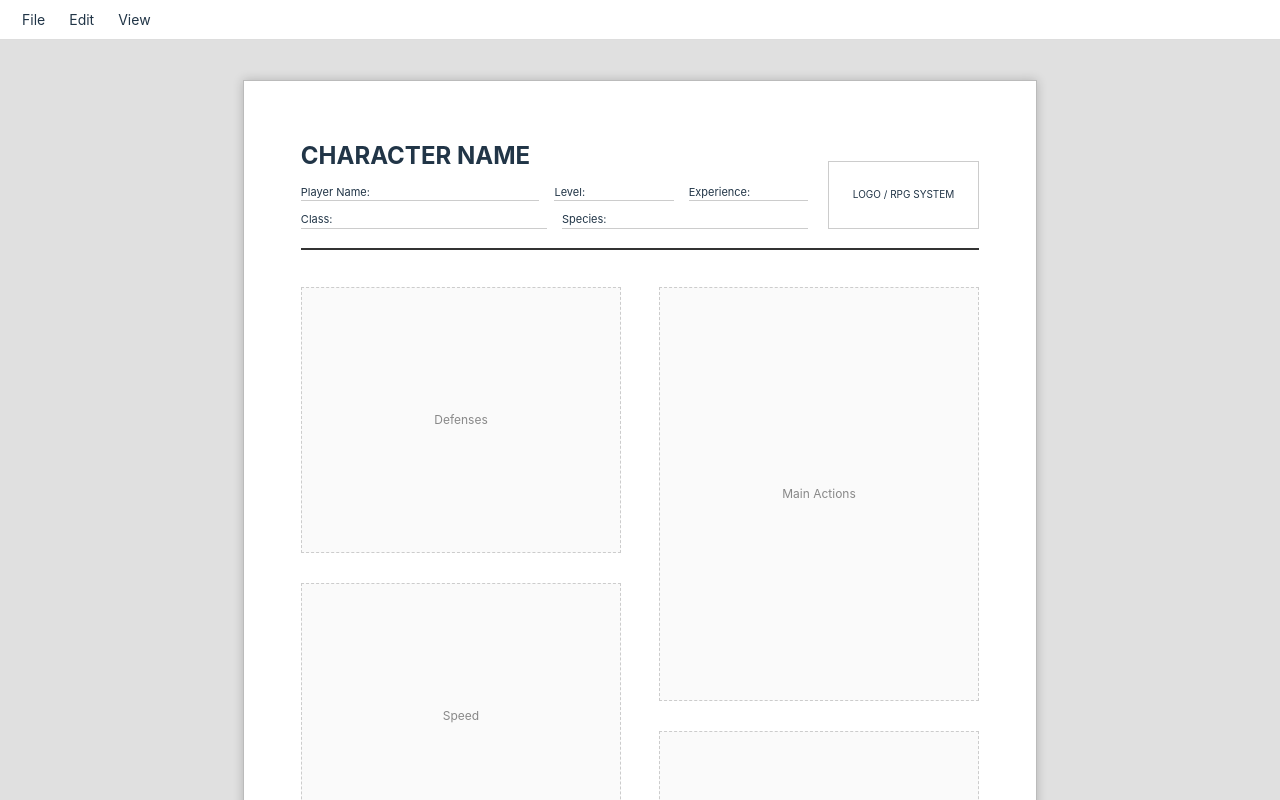
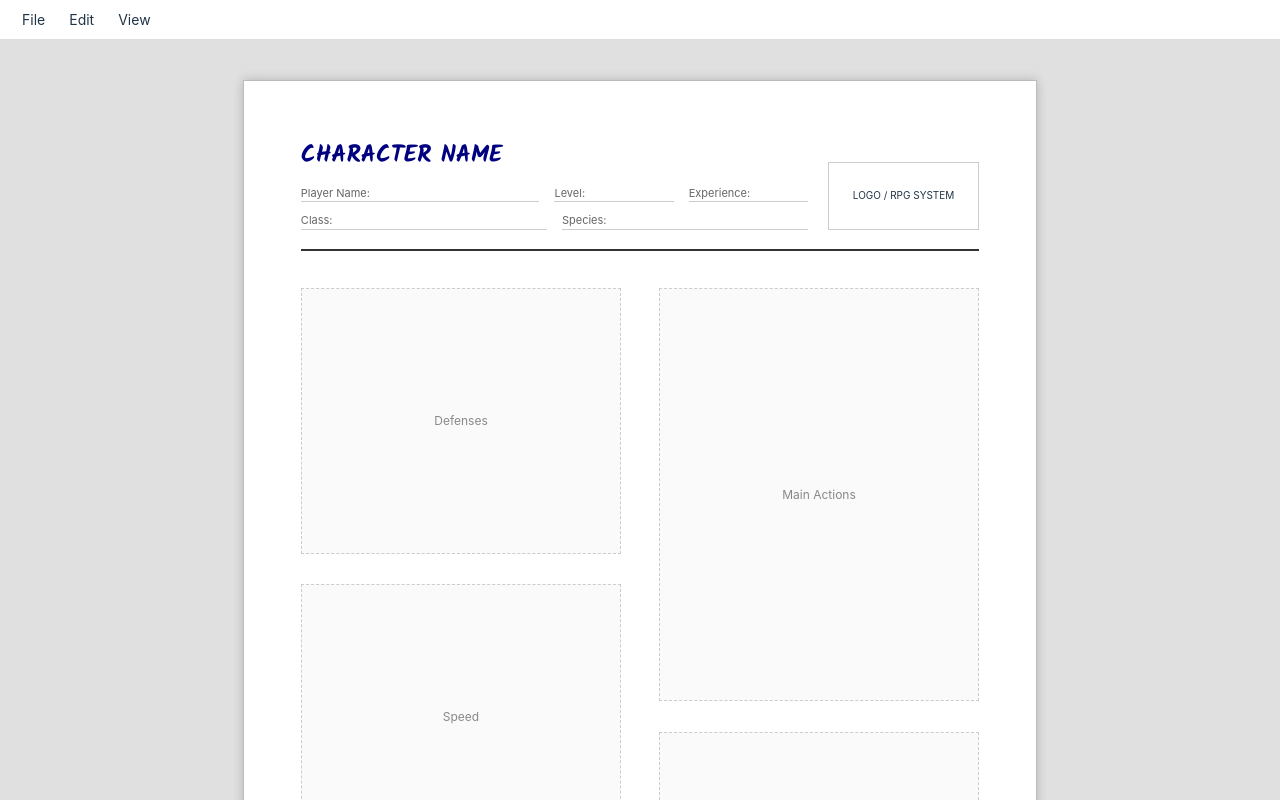
Before and after one commit to firesmoker/EVCharacters, a website built with Vite: page index.html in a window 1280 px wide. Built offline with nearby package versions, Linux system fonts and the light colour scheme.

Commit message:
editable fields

```diff
--- a/index.html
+++ b/index.html
@@ -5,6 +5,9 @@
     <link rel="icon" type="image/svg+xml" href="/vite.svg" />
     <meta name="viewport" content="width=device-width, initial-scale=1.0" />
     <link rel="manifest" href="/manifest.json">
+    <link rel="preconnect" href="https://fonts.googleapis.com">
+    <link rel="preconnect" href="https://fonts.gstatic.com" crossorigin>
+    <link href="https://fonts.googleapis.com/css2?family=Kalam:wght@300;400;700&display=swap" rel="stylesheet">
     <title>EV Characters</title>
   </head>
   <body>
--- a/src/main.js
+++ b/src/main.js
@@ -35,15 +35,30 @@
       <div class="a4-page">
         <header class="sheet-header">
           <div style="flex-grow: 1;">
-            <h1 style="margin: 0; font-size: 24px; text-transform: uppercase;">Character Name</h1>
+            <h1 class="editable-field" contenteditable="true" style="margin: 0; font-size: 24px; text-transform: uppercase; border-bottom: 1px dashed transparent;">Character Name</h1>
             <div style="display: flex; gap: 15px; margin-top: 10px;">
-              <span style="font-size: 11px; border-bottom: 1px solid #ccc; flex: 2;">Player Name:</span>
-              <span style="font-size: 11px; border-bottom: 1px solid #ccc; flex: 1;">Level:</span>
-              <span style="font-size: 11px; border-bottom: 1px solid #ccc; flex: 1;">Experience:</span>
+              <div style="font-size: 11px; border-bottom: 1px solid #ccc; flex: 2; display: flex;">
+                <span style="color: #666; margin-right: 4px;">Player Name:</span>
+                <span class="editable-field" contenteditable="true" style="flex-grow: 1; outline: none;"></span>
+              </div>
+              <div style="font-size: 11px; border-bottom: 1px solid #ccc; flex: 1; display: flex;">
+                <span style="color: #666; margin-right: 4px;">Level:</span>
+                <span class="editable-field" contenteditable="true" style="flex-grow: 1; outline: none;"></span>
+              </div>
+              <div style="font-size: 11px; border-bottom: 1px solid #ccc; flex: 1; display: flex;">
+                <span style="color: #666; margin-right: 4px;">Experience:</span>
+                <span class="editable-field" contenteditable="true" style="flex-grow: 1; outline: none;"></span>
+              </div>
             </div>
             <div style="display: flex; gap: 15px; margin-top: 10px;">
-              <span style="font-size: 11px; border-bottom: 1px solid #ccc; flex: 1;">Class:</span>
-              <span style="font-size: 11px; border-bottom: 1px solid #ccc; flex: 1;">Species:</span>
+              <div style="font-size: 11px; border-bottom: 1px solid #ccc; flex: 1; display: flex;">
+                <span style="color: #666; margin-right: 4px;">Class:</span>
+                <span class="editable-field" contenteditable="true" style="flex-grow: 1; outline: none;"></span>
+              </div>
+              <div style="font-size: 11px; border-bottom: 1px solid #ccc; flex: 1; display: flex;">
+                <span style="color: #666; margin-right: 4px;">Species:</span>
+                <span class="editable-field" contenteditable="true" style="flex-grow: 1; outline: none;"></span>
+              </div>
             </div>
           </div>
           <div style="width: 40mm; height: 18mm; border: 1px solid #ccc; display: flex; align-items: center; justify-content: center; font-size: 10px; margin-left: 20px; flex-shrink: 0;">
--- a/src/style.css
+++ b/src/style.css
@@ -136,6 +136,15 @@
   flex-direction: column;
   gap: 8mm;
 }
+.editable-field {
+  font-family: 'Kalam', cursive;
+  color: #000080; /* Navy blue "ink" look */
+  outline: none;
+}
+
+.editable-field:focus {
+  background-color: rgba(0, 0, 128, 0.05);
+}
 
 .placeholder-box {
   flex: 1; /* Grow to fill column height */
```
